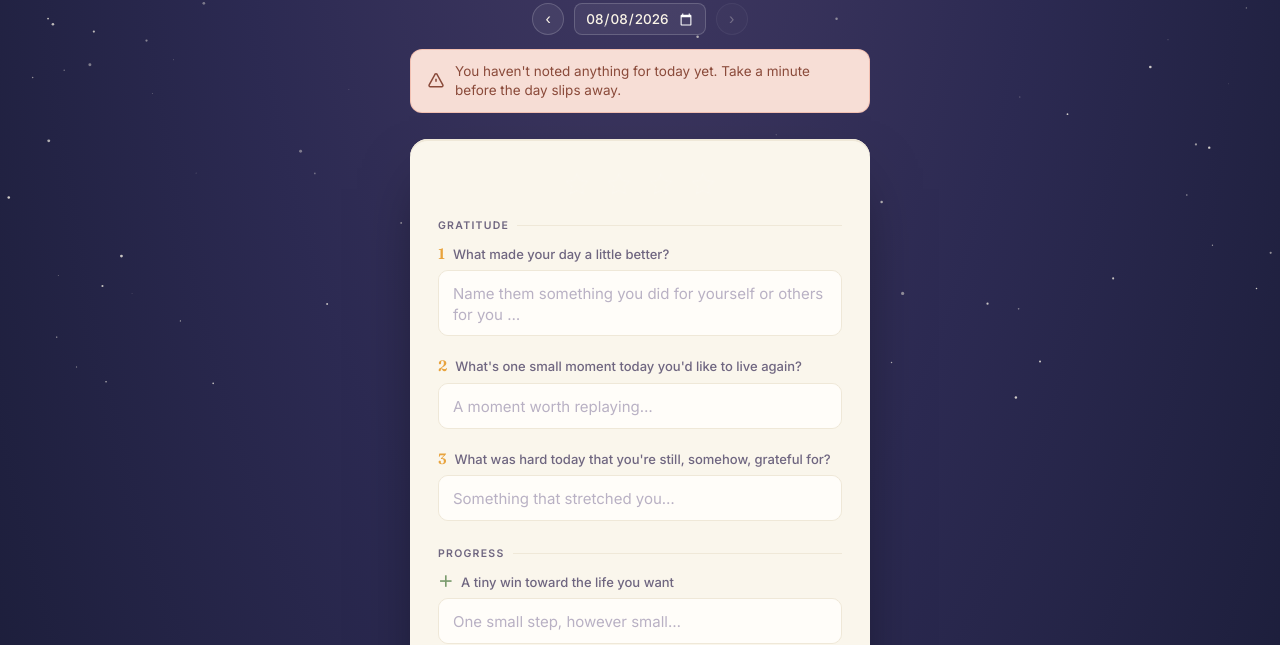
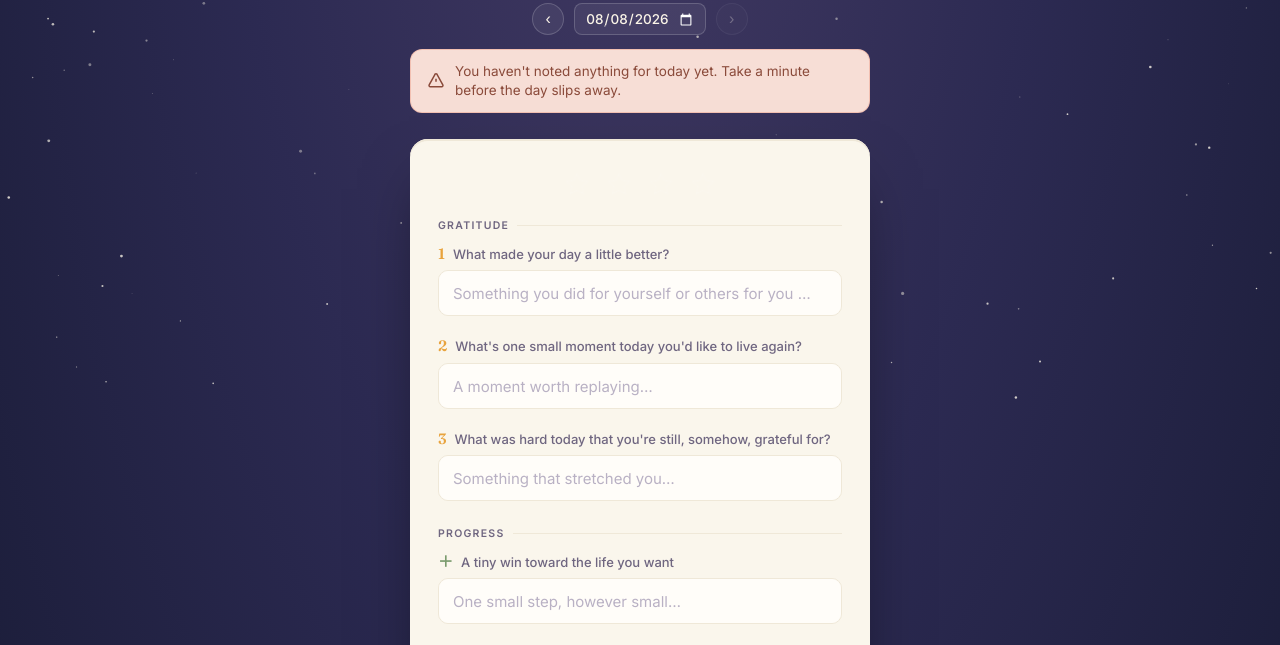
Before and after one commit to wormcasting/gratitude, a plain HTML site: page index.html in a window 1280 px wide. Shown: the part 157-802 px from the top of the page. Drawn offline with Linux system fonts and the light colour scheme.

Commit message:
Update index.html

```diff
--- a/index.html
+++ b/index.html
@@ -563,7 +563,7 @@
 
   // ---------- Rotating, specific gratitude prompts ----------
   const PROMPT_POOL = [
-    { text: "What made your day a little better?", placeholder: "Name them something you did for yourself or others for you …" },
+    { text: "What made your day a little better?", placeholder: "Something you did for yourself or others for you …" },
     { text: "What's one small moment today you'd like to live again?", placeholder: "A moment worth replaying…" },
     { text: "What was hard today that you're still, somehow, grateful for?", placeholder: "Something that stretched you…" },
     { text: "What's something you saw, heard, tasted, or felt today that you appreciated?", placeholder: "A sensory detail, however small…" },
```
